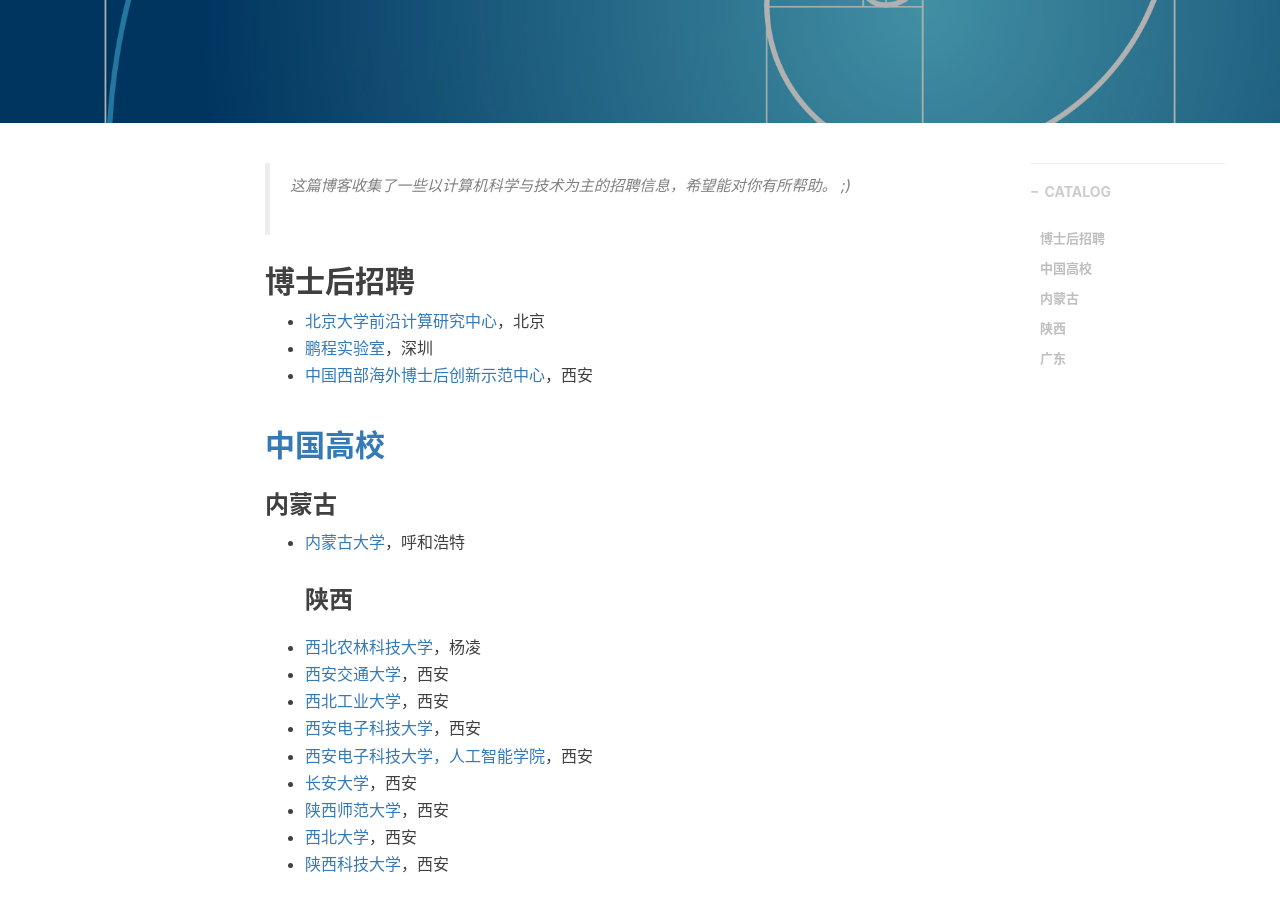
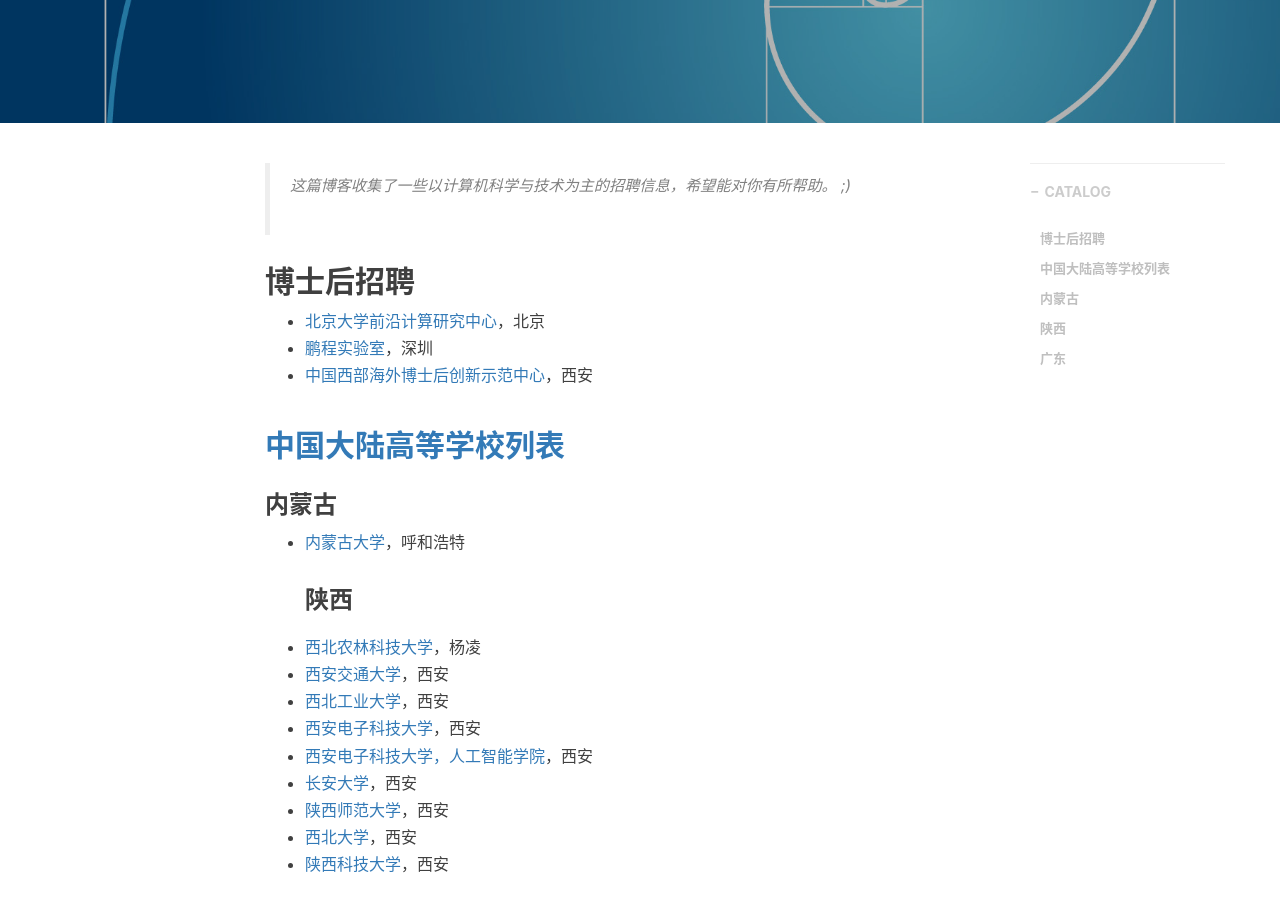
Before and after one commit to jizhang02/jizhang02.github.io, a Jekyll site: the page built from _posts/2020-02-26-job.markdown, in a window 1280 px wide and 900 px high, scrolled down 460 px. Built offline with Jekyll 4.4.1, drawn with Linux system fonts in a browser that asks for light colours; nearby versions of some CDN libraries; library files that are not in the unit come from our copies; comment, search, counter and statistics services are not loaded.

Commit message:
Update 2020-02-26-job.markdown

```diff
--- a/_posts/2020-02-26-job.markdown
+++ b/_posts/2020-02-26-job.markdown
@@ -22,7 +22,7 @@
 * [鹏程实验室](http://www.pcl.ac.cn/)，深圳
 * [中国西部海外博士后创新示范中心](http://pdc.xjtu.edu.cn/)，西安
 
-## [中国高校](https://zh.wikipedia.org/wiki/%E4%B8%AD%E5%9B%BD%E5%A4%A7%E9%99%86%E9%AB%98%E7%AD%89%E5%AD%A6%E6%A0%A1%E5%88%97%E8%A1%A8)
+## [中国大陆高等学校列表](https://zh.wikipedia.org/wiki/%E4%B8%AD%E5%9B%BD%E5%A4%A7%E9%99%86%E9%AB%98%E7%AD%89%E5%AD%A6%E6%A0%A1%E5%88%97%E8%A1%A8)
 ### 内蒙古
 * [内蒙古大学](http://www.imu.edu.cn/info/1032/1340.htm)，呼和浩特
 ### 陕西
```
